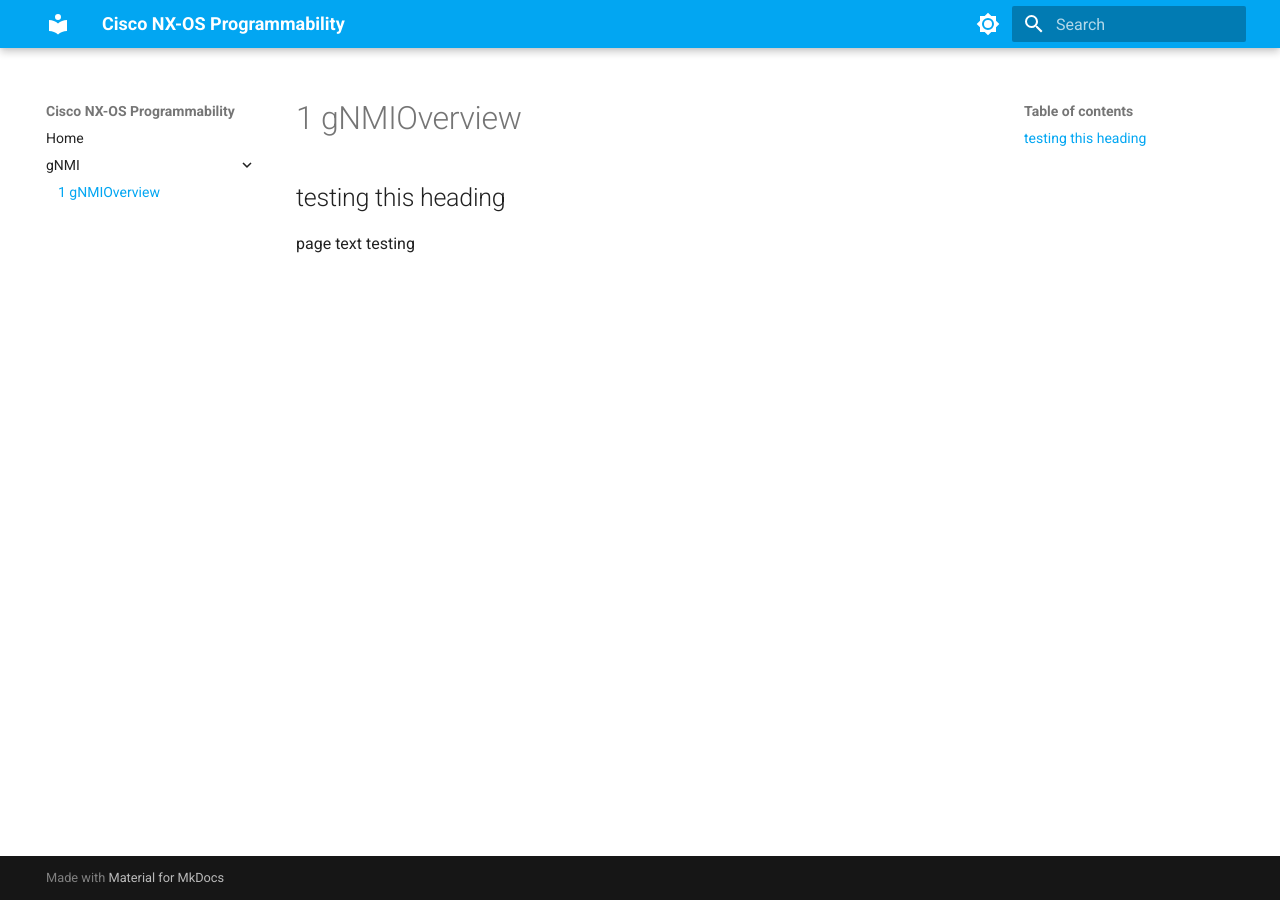
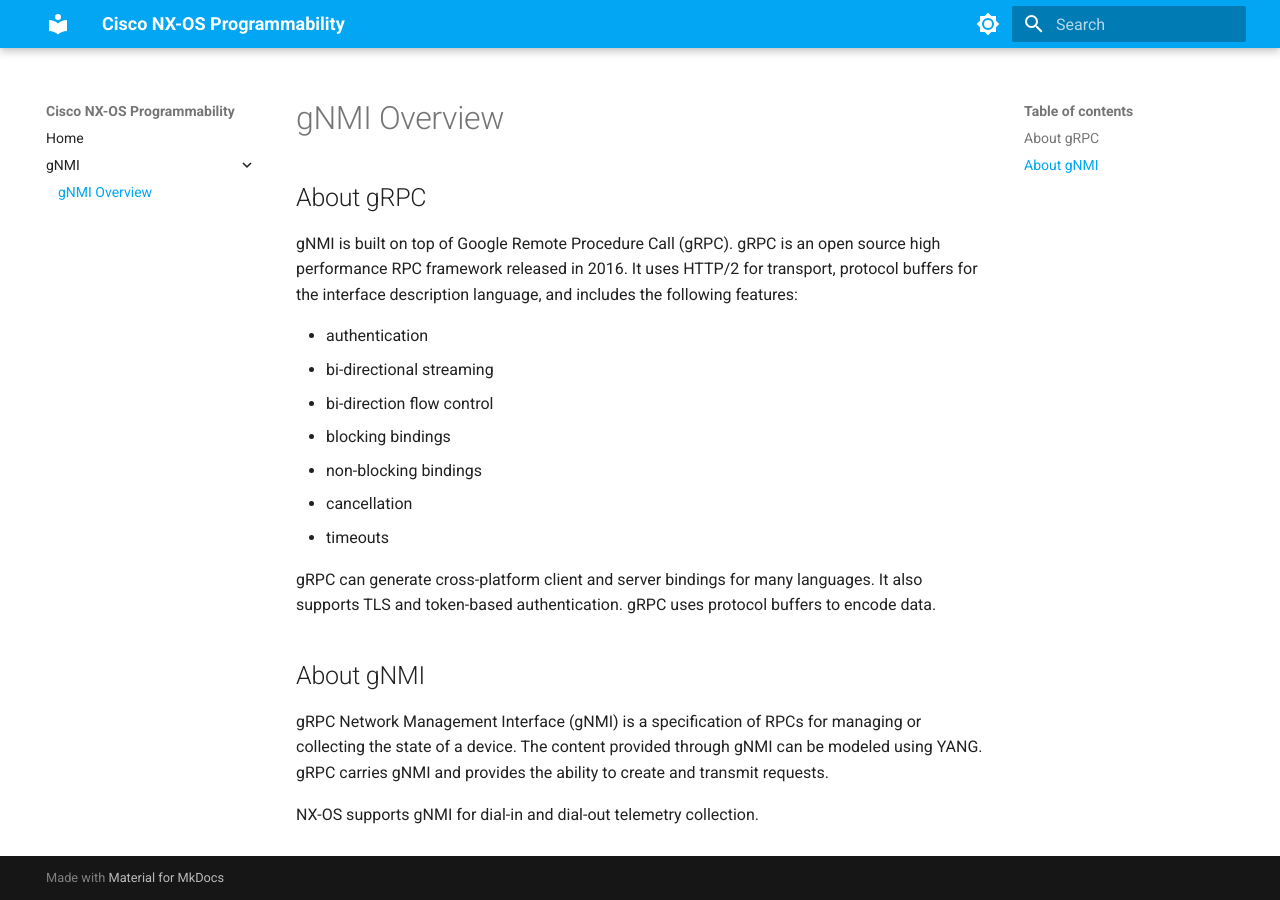
Before and after one commit to nmortari/NexusProgrammability, an MkDocs documentation site: the page built from docs/gNMI/1-gNMIOverview.md, in a window 1280 px wide. Built offline with MkDocs 1.6.1 and Material for MkDocs 9.7.7, drawn with Linux system fonts in a browser that asks for light colours.

Commit message:
Added gNMI information

```diff
--- a/docs/gNMI/1-gNMIOverview.md
+++ b/docs/gNMI/1-gNMIOverview.md
@@ -1,4 +1,20 @@
+# gNMI Overview
+
+## About gRPC
+gNMI is built on top of Google Remote Procedure Call (gRPC). gRPC is an open source high performance RPC framework released in 2016. It uses HTTP/2 for transport, protocol buffers for the interface description language, and includes the following features:
+
+* authentication
+* bi-directional streaming
+* bi-direction flow control
+* blocking bindings
+* non-blocking bindings
+* cancellation
+* timeouts
+
+gRPC can generate cross-platform client and server bindings for many languages. It also supports TLS and token-based authentication. gRPC uses protocol buffers to encode data.
+
+## About gNMI
+gRPC Network Management Interface (gNMI) is a specification of RPCs for managing or collecting the state of a device. The content provided through gNMI can be modeled using YANG. gRPC carries gNMI and provides the ability to create and transmit requests.
 
 
-## testing this heading
-page text testing
+NX-OS supports gNMI for dial-in and dial-out telemetry collection.
```
